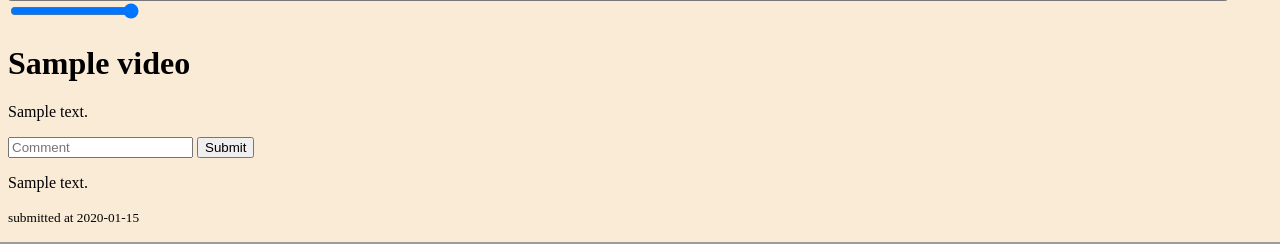
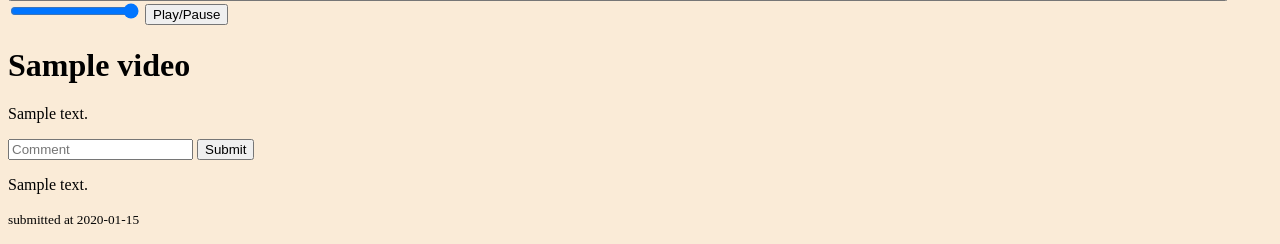
Before and after one commit to aatls/joutube, a Flask app: template templates/video.html in a window 1280 px wide. Shown: the part 765-1009 px from the top of the page. Run offline with Flask 3, Linux system fonts and the light colour scheme; the template is opened without the code that fills it: most values are stand-ins (such as "Sample title", 1, 10 or a date in 2020).

Commit message:
add additional play/pause button

```diff
--- a/templates/video.html
+++ b/templates/video.html
@@ -5,7 +5,7 @@
 <script src="/static/control-media.js"></script>
 
 <div class="content-container">
-    <button id="play-pause" onclick="playPausePlayers()">
+    <button id="video-overlay-play-pause" onclick="playPausePlayers()">
         <div class="iframe-container">
             <iframe id="video"
             width="1200" height="675"
@@ -24,6 +24,7 @@
         </div>
     </button>
     <input class="volume" id="volume" type="range" min="0" max="100" value="100">
+    <button id="play-pause" onclick="playPausePlayers()">Play/Pause</button>
     <h1>{{ video.title }}</h1>
     <p>{{ video.description }}</p>
 </div>
```
